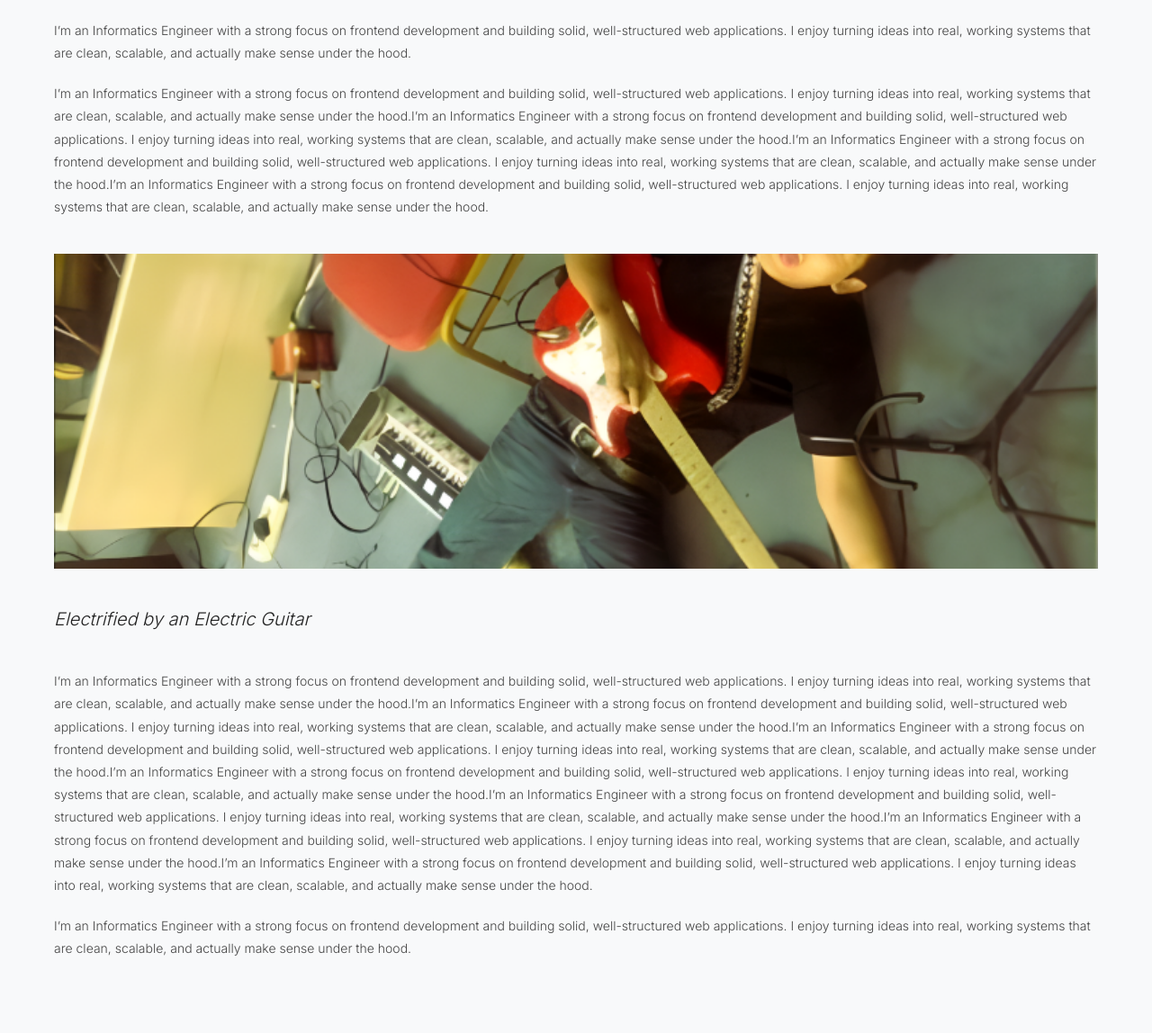
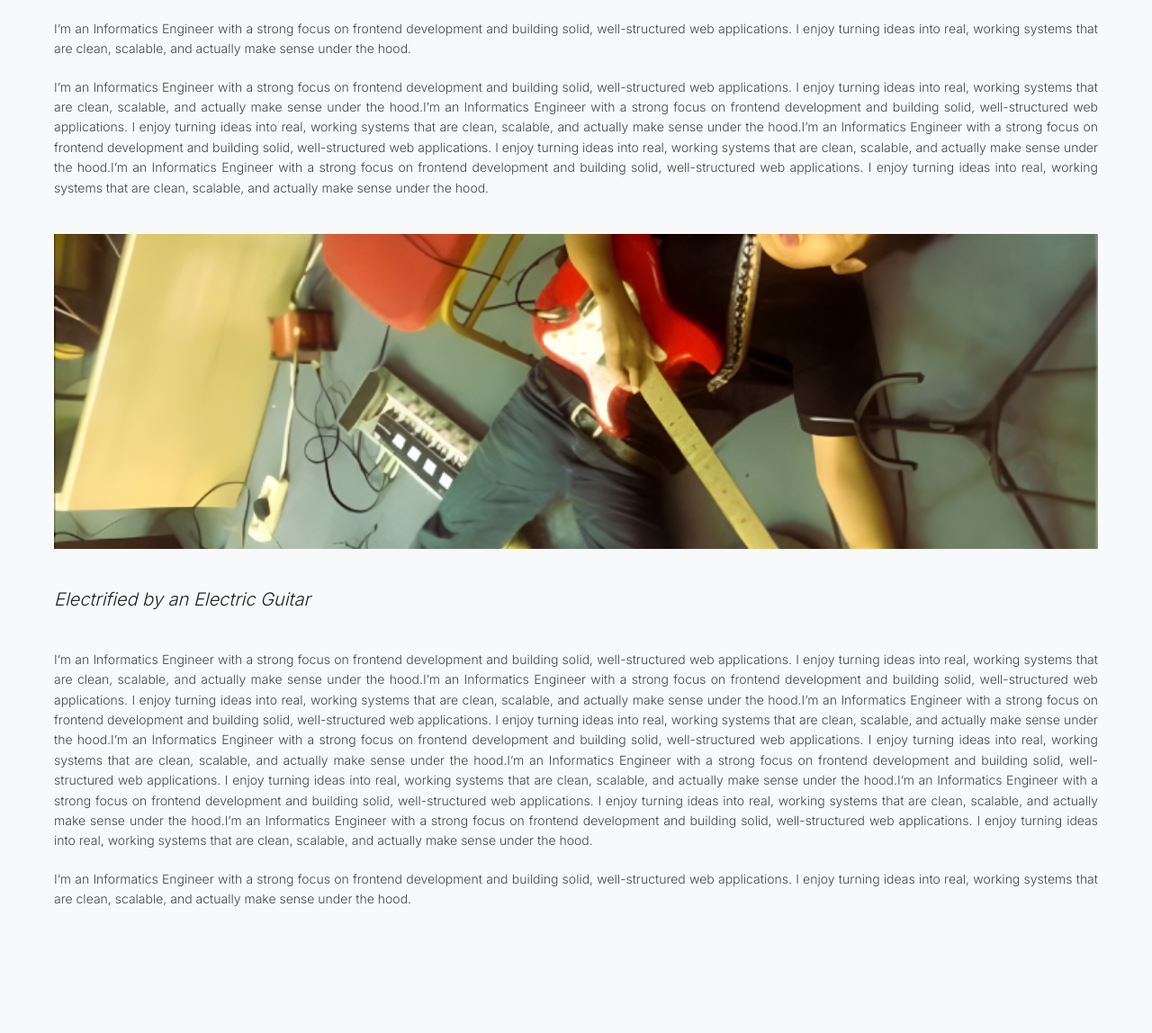
Before and after one commit to amadeussandro/amadeus, a plain HTML site: page pages/baca/blog1.html in a window 1280 px wide. Shown: the part 622-1770 px from the top of the page at 90% size. Drawn offline with Linux system fonts and the light colour scheme.

Commit message:
Update blog1.html

```diff
--- a/pages/baca/blog1.html
+++ b/pages/baca/blog1.html
@@ -67,14 +67,14 @@
 
           <h1 class="article-title">Electrified by an Electric Guitar</h1>
 
-          <p class="article-text">
+          <p class="article-text text-justify">
             I’m an Informatics Engineer with a strong focus on frontend
             development and building solid, well-structured web applications. I
             enjoy turning ideas into real, working systems that are clean,
             scalable, and actually make sense under the hood.
           </p>
 
-          <p class="article-text">
+          <p class="article-text text-justify">
             I’m an Informatics Engineer with a strong focus on frontend
             development and building solid, well-structured web applications. I
             enjoy turning ideas into real, working systems that are clean,
@@ -103,7 +103,7 @@
             Electrified by an Electric Guitar
           </blockquote>
 
-          <p class="article-text">
+          <p class="article-text text-justify">
             I’m an Informatics Engineer with a strong focus on frontend
             development and building solid, well-structured web applications. I
             enjoy turning ideas into real, working systems that are clean,
@@ -132,7 +132,7 @@
             actually make sense under the hood.
           </p>
 
-          <p class="article-text">
+          <p class="article-text text-justify">
             I’m an Informatics Engineer with a strong focus on frontend
             development and building solid, well-structured web applications. I
             enjoy turning ideas into real, working systems that are clean,
```
